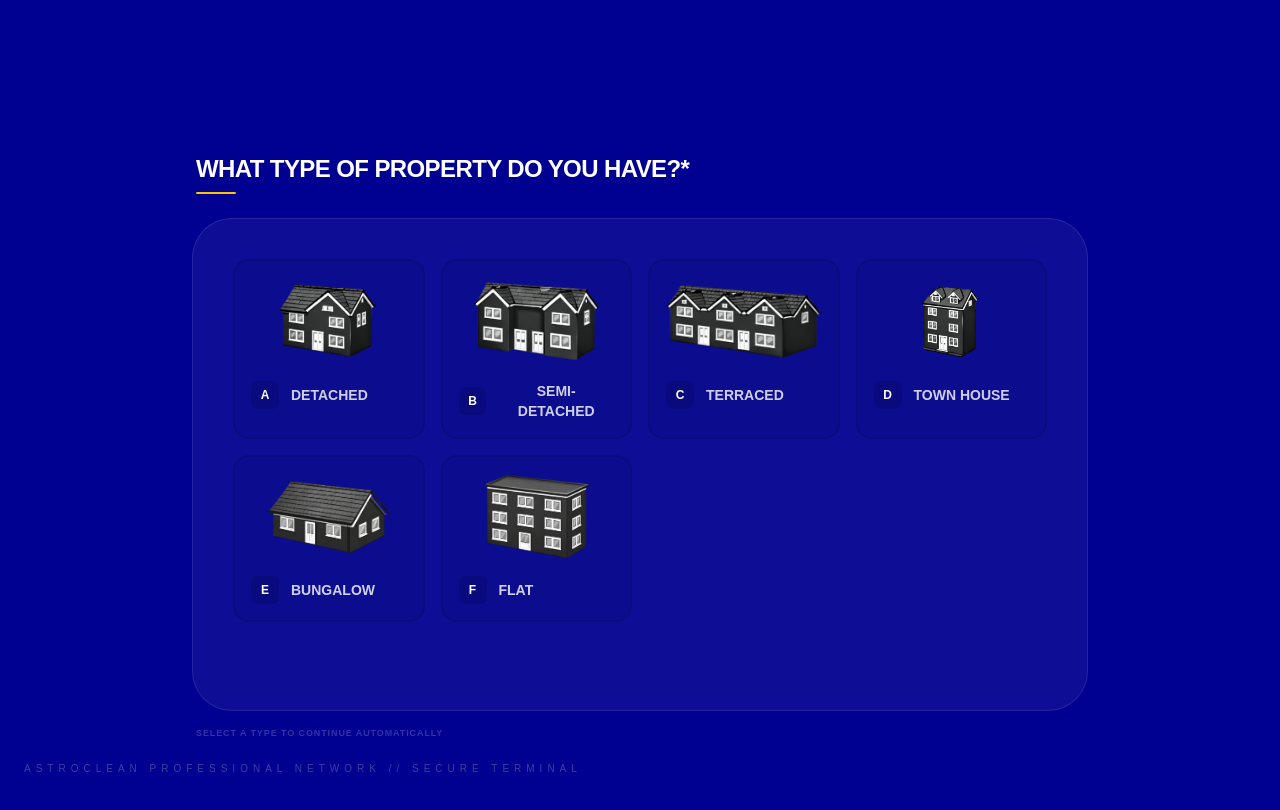
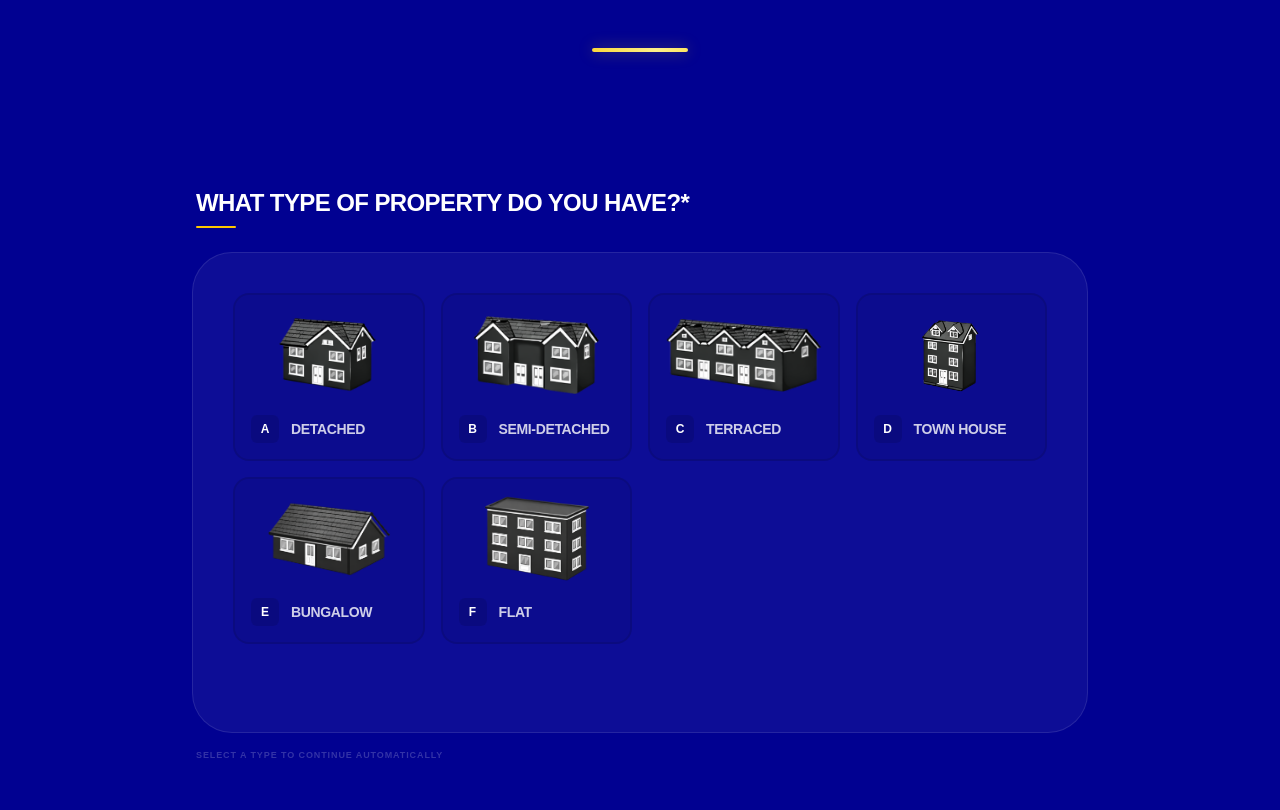
Before and after one commit to jeylanab/astroClean, a React (Vite) app: page / in a window 1280 px wide. Both pictures are taken after a click on the button "START". Shown: the top 810 px of the page. Built offline with nearby package versions, Linux system fonts and the light colour scheme.

Commit message:
added design to logic

```diff
--- a/src/App.jsx
+++ b/src/App.jsx
@@ -3,21 +3,31 @@ import Quote from './components/Quote';
 
 function App() {
   return (
-    <div className="min-h-screen">
+    <div className="min-h-screen bg-[#010191]">
+
+      {/* 1. FLOWING BAR CONTAINER */}
+      <div className="flex flex-col items-center pt-12">
+        {/* The thin, flowing filament */}
+        <div className="w-24 h-1 rounded-full animate-flow shadow-[0_0_15px_rgba(250,204,21,0.4)]" />
+      </div>
+
+      <style dangerouslySetInnerHTML={{ __html: `
+        @keyframes flow {
+          0% { background-position: 0% 50%; }
+          50% { background-position: 100% 50%; }
+          100% { background-position: 0% 50%; }
+        }
+        .animate-flow {
+          background: linear-gradient(90deg, #facc15, #fef08a, #facc15);
+          background-size: 200% 200%;
+          animation: flow 3s ease-in-out infinite;
+        }
+      `}} />
 
       {/* Main Entry Point */}
-      <main className="min-h-screen flex items-center justify-center py-12 px-6">
-
+      <main className="min-h-[80vh] flex items-center justify-center py-6 px-6">
         <Quote/>
-
       </main>
-
-      {/* Global Decorative Elements */}
-      <div className="fixed bottom-0 left-0 w-full p-6 pointer-events-none opacity-40">
-        <p className="text-[10px] font-mono uppercase tracking-[0.5em] text-slate-400">
-          Astroclean Professional Network // Secure Terminal
-        </p>
-      </div>
 
     </div>
   );
--- a/src/components/steps/Step1PropertyType.jsx
+++ b/src/components/steps/Step1PropertyType.jsx
@@ -21,19 +21,19 @@ const Step1PropertyType = ({ selected, onSelect, onNext }) => {
   return (
     <div className="w-full flex flex-col items-start animate-in fade-in slide-in-from-bottom-8 duration-700">
 
-      {/* Property Grid: Using a 4-column layout on large screens, matching the reference images */}
-      <div className="grid grid-cols-2 lg:grid-cols-4 gap-4 w-full mb-12">
+      {/* Property Grid: Using gap-3 on mobile to save space */}
+      <div className="grid grid-cols-2 lg:grid-cols-4 gap-3 md:gap-4 w-full mb-12">
         {properties.map((item) => (
           <button
             key={item.id}
             onClick={() => onSelect(item)}
-            className={`group flex flex-col items-start p-4 rounded-2xl border-2 transition-all duration-300
+            className={`group flex flex-col items-start p-3 md:p-4 rounded-2xl border-2 transition-all duration-300 min-w-0
               ${selected?.id === item.id
                 ? 'border-black bg-black/5 shadow-lg'
                 : 'border-black/10 bg-black/5 hover:border-black/30'}`}
           >
-            {/* Image Container: Clean, no white background, allows global BG to show through */}
-            <div className="w-full aspect-video mb-4 flex items-center justify-center overflow-hidden">
+            {/* Image Container */}
+            <div className="w-full aspect-video mb-3 md:mb-4 flex items-center justify-center overflow-hidden">
               <img
                 src={item.img}
                 alt={item.title}
@@ -42,15 +42,18 @@ const Step1PropertyType = ({ selected, onSelect, onNext }) => {
               />
             </div>
 
-            {/* Label with Key Badge */}
-            <div className="flex items-center gap-3">
-              <span className={`w-7 h-7 flex items-center justify-center rounded-md font-black text-xs transition-all
+            {/* Label Container: Using flex-col for small screens to prevent overlap */}
+            <div className="flex flex-col sm:flex-row items-start sm:items-center gap-2 sm:gap-3 w-full">
+              {/* Key Badge: Flex-shrink-0 ensures it stays a perfect square */}
+              <span className={`flex-shrink-0 w-6 h-6 md:w-7 md:h-7 flex items-center justify-center rounded-md font-black text-[10px] md:text-xs transition-all
                 ${selected?.id === item.id
                   ? 'bg-black text-[#FFD700]'
                   : 'bg-black/10 text-white group-hover:bg-black/20'}`}>
                 {item.key}
               </span>
-              <span className="text-sm font-bold text-white/80 uppercase">
+
+              {/* Title: Using truncate or normal wrap depending on space */}
+              <span className="text-[10px] md:text-xs lg:text-sm font-bold text-white/80 uppercase tracking-tight leading-none break-words text-left">
                 {item.title}
               </span>
             </div>
@@ -58,11 +61,10 @@ const Step1PropertyType = ({ selected, onSelect, onNext }) => {
         ))}
       </div>
 
-      {/* Action Button: Only show if needed, otherwise selection can trigger auto-next in Quote.jsx */}
       {selected && (
         <button
           onClick={onNext}
-          className="bg-black text-white font-black py-4 px-10 rounded-xl text-sm uppercase tracking-widest animate-in fade-in zoom-in-95 duration-300 hover:bg-slate-900 active:scale-95"
+          className="w-full sm:w-auto bg-black text-white font-black py-4 px-10 rounded-xl text-sm uppercase tracking-widest animate-in fade-in zoom-in-95 duration-300 hover:bg-slate-900 active:scale-95"
         >
           Continue
         </button>
```
